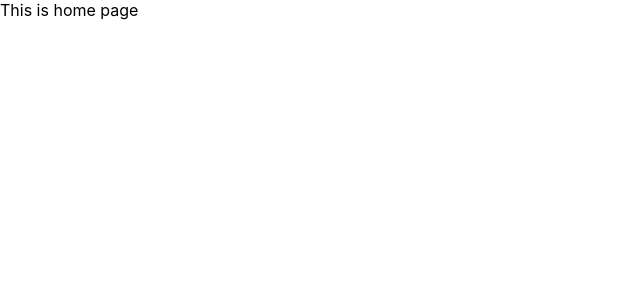
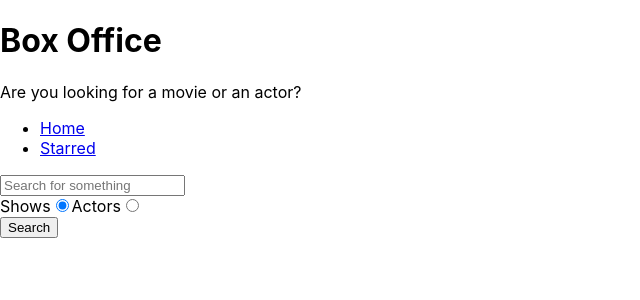
Before and after one commit to gaurshrey/box-office, a React (Create React App) app: page / in a window 1280 px wide. Shown: the top 300 px of the page, without its empty margins (0-640 px from the left). Built offline with nearby package versions, Linux system fonts and the light colour scheme.

Commit message:
created preview cards for api data

```diff
--- a/src/App.js
+++ b/src/App.js
@@ -1,16 +1,19 @@
 import React from 'react';
 import { Switch, Route } from 'react-router-dom';
+
+import Home from './pages/Home';
+import Starred from './pages/Starred';
 
 function App() {
   return (
     <Switch>
       <Route exact path="/">
-        This is home page
+        <Home />
       </Route>
       <Route exact path="/starred">
-        This is starred
+        <Starred />
       </Route>
-      <Route>This is 404 page</Route>
+      <Route>Not found</Route>
     </Switch>
   );
 }
--- /dev/null
+++ b/src/components/MainPageLayout.js
@@ -0,0 +1,19 @@
+import React from 'react';
+import Navs from './Navs';
+import Title from './Title';
+
+const MainPageLayout = ({ children }) => {
+  return (
+    <div>
+      <Title
+        title="Box Office"
+        subtitle="Are you looking for a movie or an actor?"
+      />
+      <Navs />
+
+      {children}
+    </div>
+  );
+};
+
+export default MainPageLayout;
--- /dev/null
+++ b/src/components/Navs.js
@@ -0,0 +1,23 @@
+import React from 'react';
+import { Link } from 'react-router-dom';
+
+const LINKS = [
+  { to: '/', text: 'Home' },
+  { to: '/starred', text: 'Starred' },
+];
+
+const Navs = () => {
+  return (
+    <div>
+      <ul>
+        {LINKS.map(item => (
+          <li key={item.to}>
+            <Link to={item.to}>{item.text}</Link>
+          </li>
+        ))}
+      </ul>
+    </div>
+  );
+};
+
+export default Navs;
--- /dev/null
+++ b/src/components/Title.js
@@ -0,0 +1,12 @@
+import React from 'react';
+
+const Title = ({ title, subtitle }) => {
+  return (
+    <div>
+      <h1>{title}</h1>
+      <p>{subtitle}</p>
+    </div>
+  );
+};
+
+export default Title;
--- /dev/null
+++ b/src/components/actor/ActorCard.js
@@ -0,0 +1,19 @@
+import React from 'react';
+
+const ActorCard = ({ image, name, gender, country, birthday, deathday }) => {
+  return (
+    <div>
+      <div>
+        <img src={image} alt="actor" />
+      </div>
+      <h1>
+        {name} {gender ? `(${gender})` : null}
+      </h1>
+      <p>{country ? `Comes from ${country}` : 'No country known'}</p>
+      {birthday ? <p>Born {birthday}</p> : null}
+      <p>{deathday ? `Died ${deathday}` : 'Alive'}</p>
+    </div>
+  );
+};
+
+export default ActorCard;
--- /dev/null
+++ b/src/components/actor/ActorGrid.js
@@ -0,0 +1,23 @@
+import React from 'react';
+import ActorCard from './ActorCard';
+import IMAGE_NOT_FOUND from '../../images/not-found.png';
+
+const ActorGrid = ({ data }) => {
+  return (
+    <div>
+      {data.map(({ person }) => (
+        <ActorCard
+          key={person.id}
+          name={person.name}
+          country={person.country ? person.country.name : null}
+          birthday={person.birthday}
+          deathday={PermissionStatus.deathday}
+          gender={person.gender}
+          image={person.image ? person.image.medium : IMAGE_NOT_FOUND}
+        />
+      ))}
+    </div>
+  );
+};
+
+export default ActorGrid;
--- /dev/null
+++ b/src/components/show/ShowCard.js
@@ -0,0 +1,27 @@
+import React from 'react';
+import { Link } from 'react-router-dom';
+
+const ShowCard = ({ id, image, name, summary }) => {
+  const summaryAsText = summary
+    ? `${summary.split(' ').slice(0, 10).join(' ').replace(/<.+?>/g, '')}...`
+    : 'No description';
+
+  return (
+    <div>
+      <div>
+        <img src={image} alt="show" />
+      </div>
+
+      <h1>{name}</h1>
+
+      <p>{summaryAsText}</p>
+
+      <div>
+        <Link to={`/show/${id}`}>Read more</Link>
+        <button type="button">Star me</button>
+      </div>
+    </div>
+  );
+};
+
+export default ShowCard;
--- /dev/null
+++ b/src/components/show/ShowGrid.js
@@ -0,0 +1,22 @@
+import React from 'react';
+import ShowCard from './ShowCard';
+
+import IMAGE_NOT_FOUND from '../../images/not-found.png';
+
+const ShowGrid = ({ data }) => {
+  return (
+    <div>
+      {data.map(({ show }) => (
+        <ShowCard
+          key={show.id}
+          id={show.id}
+          name={show.name}
+          image={show.image ? show.image.medium : IMAGE_NOT_FOUND}
+          summary={show.summary}
+        />
+      ))}
+    </div>
+  );
+};
+
+export default ShowGrid;
--- /dev/null
+++ b/src/misc/config.js
@@ -0,0 +1,8 @@
+const API_BASE_URL = 'https://api.tvmaze.com';
+
+export async function apiGet(queryString) {
+  const response = await fetch(`${API_BASE_URL}${queryString}`).then(r =>
+    r.json()
+  );
+  return response;
+}
--- /dev/null
+++ b/src/pages/Home.js
@@ -0,0 +1,91 @@
+import React, { useState } from 'react';
+import ActorGrid from '../components/actor/ActorGrid';
+import MainPageLayout from '../components/MainPageLayout';
+import ShowGrid from '../components/show/ShowGrid';
+import { apiGet } from '../misc/config';
+
+const Home = () => {
+  const [input, setInput] = useState('');
+  const [results, setResults] = useState(null);
+  const [searchOption, setSearchOption] = useState('shows');
+
+  const isShowsSearch = searchOption === 'shows';
+
+  const onInputChange = ev => {
+    setInput(ev.target.value);
+  };
+  const onSearch = () => {
+    apiGet(`/search/${searchOption}?q=${input}`).then(result => {
+      setResults(result);
+    });
+    // https://api.tvmaze.com/search/shows?q=men
+  };
+
+  const onKeyDown = ev => {
+    if (ev.keyCode === 13) {
+      onSearch();
+    }
+  };
+
+  const onRadioChange = ev => {
+    setSearchOption(ev.target.value);
+  };
+
+  const renderResults = () => {
+    if (results && results.length === 0) {
+      return <div>No results</div>;
+    }
+
+    if (results && results.length > 0) {
+      return results[0].show ? (
+        <ShowGrid data={results} />
+      ) : (
+        <ActorGrid data={results} />
+      );
+    }
+
+    return null;
+  };
+
+  return (
+    <MainPageLayout>
+      <input
+        type="text"
+        placeholder="Search for something"
+        onChange={onInputChange}
+        onKeyDown={onKeyDown}
+        value={input}
+      />
+
+      <div>
+        <label htmlFor="shows-search">
+          Shows
+          <input
+            id="shows-search"
+            type="radio"
+            value="shows"
+            checked={isShowsSearch}
+            onChange={onRadioChange}
+          />
+        </label>
+
+        <label htmlFor="actors-search">
+          Actors
+          <input
+            id="actors-search"
+            type="radio"
+            value="people"
+            checked={!isShowsSearch}
+            onChange={onRadioChange}
+          />
+        </label>
+      </div>
+      <button type="button" onClick={onSearch}>
+        Search
+      </button>
+      {renderResults()}
+    </MainPageLayout>
+  );
+};
+
+export default Home;
--- /dev/null
+++ b/src/pages/Starred.js
@@ -0,0 +1,8 @@
+import React from 'react';
+import MainPageLayout from '../components/MainPageLayout';
+
+const Starred = () => {
+  return <MainPageLayout>This is starred</MainPageLayout>;
+};
+
+export default Starred;
```
Also changed, not shown: src/images/not-found.png (added), 1 other file (tests, documents, lock files or other folders).
